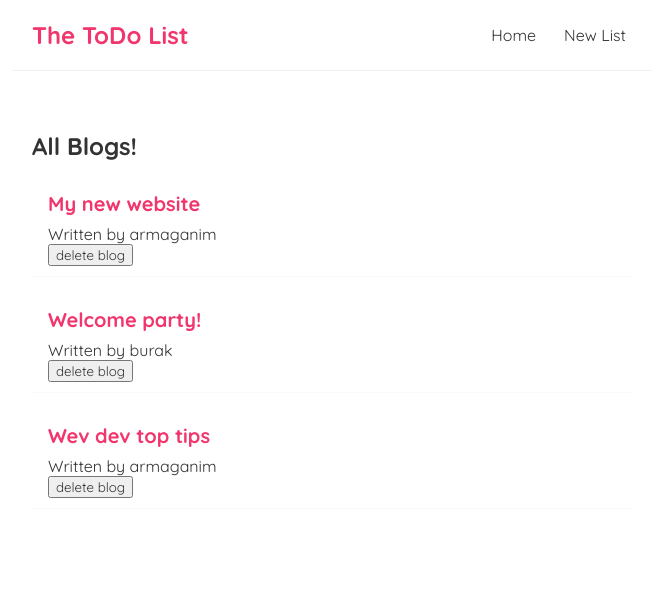
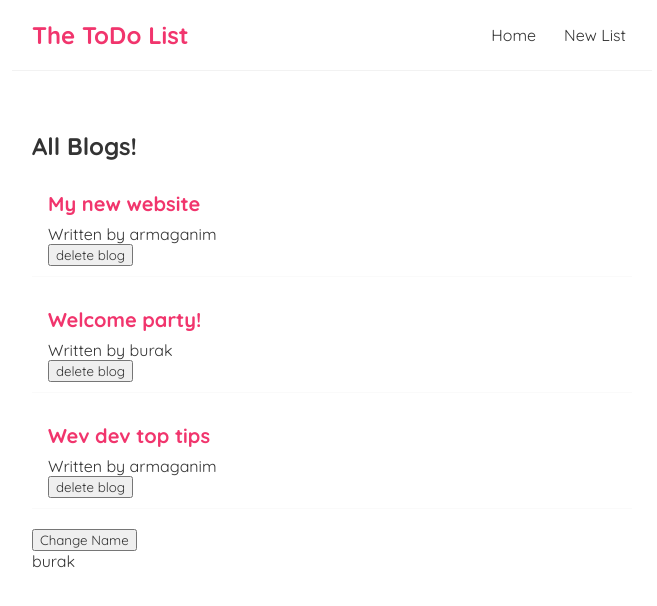
Before and after one commit to erdemburak/React-Beginner, a React (Create React App) app: page / in a window 1280 px wide. Shown: the top 606 px of the page, without its empty margins (308-965 px from the left). Built offline with nearby package versions, Linux system fonts and the light colour scheme.

Commit message:
useEffect usage

```diff
--- a/src/Home.js
+++ b/src/Home.js
@@ -1,4 +1,4 @@
-import { useState } from 'react';
+import { useState,useEffect } from 'react';
 import BlogList from './BlogList';
 
 const Home = () => {
@@ -8,14 +8,22 @@
         {title: 'Wev dev top tips', body: 'lorem ipsum...', author: 'armaganim', id: 3}
     ]);
 
+    const [name, setName] = useState('burak');
+
     const handleDelete = (id) => {
         const newBlogs = blogs.filter(blog => blog.id !== id);
         setBlogs(newBlogs);
     }
 
+    useEffect(() => {
+        console.log('use effect ran');
+    },[name]);
+
     return (
         <div className="home">
             <BlogList blogs={blogs} title="All Blogs!" handleDelete={handleDelete}/>
+            <button onClick={() => setName('armaganim')}>Change Name</button>
+            <p>{name}</p>
         </div>
      );
 }
```
